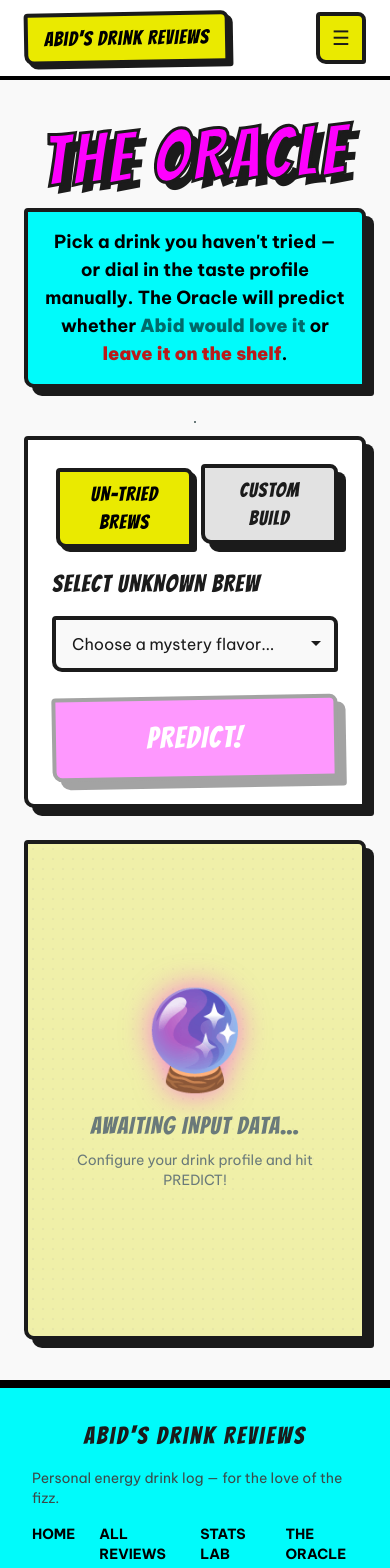
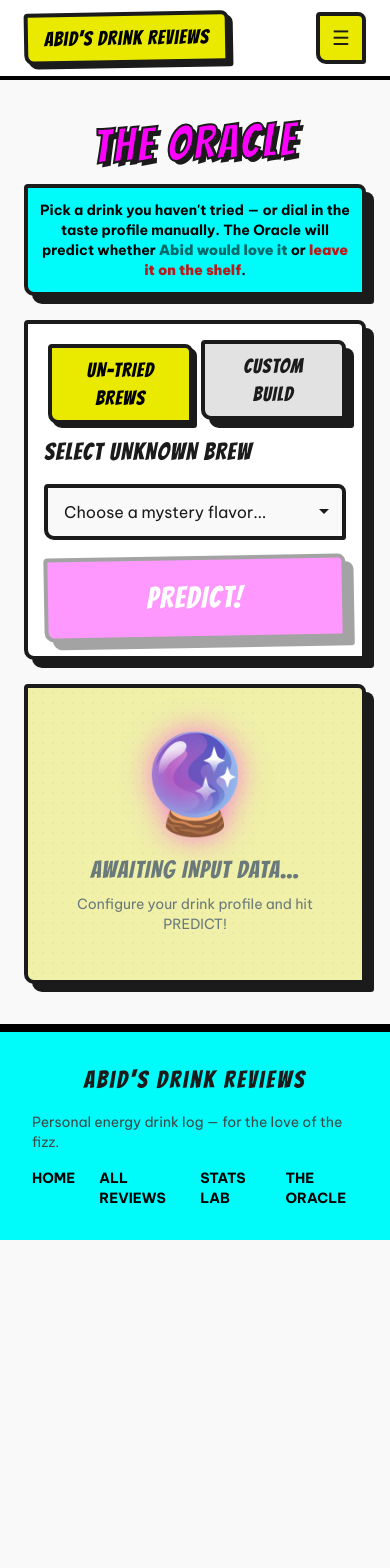
Before and after one commit to troop129/Energy-Drink-Reviews, a Next.js app in the folder energy-drink-oracle/: page /oracle in a window 390 px wide. Shown: the top 1568 px of the page. After the commit the page ends 1240 px from the top, so only its background shows below. Built offline with nearby package versions, Linux system fonts and the light colour scheme.

Commit message:
mobile oracle

```diff
--- a/energy-drink-oracle/components/OracleClient.tsx
+++ b/energy-drink-oracle/components/OracleClient.tsx
@@ -1,5 +1,5 @@
 'use client';
-import { useState, useCallback } from 'react';
+import { useState, useCallback, useRef } from 'react';
 import Image from 'next/image';
 import { Review, ModelWeights, UntriedDrink, PredictorInputs } from '@/lib/types';
 import { predict, findSimilar, getVerdict } from '@/lib/predictor';
@@ -38,6 +38,7 @@ export default function OracleClient({ reviews, weights, untriedDrinks }: Props)
   const [inputs, setInputs] = useState<PredictorInputs>(DEFAULT_INPUTS);
   const [result, setResult] = useState<{ rating: number; similar: Review[] } | null>(null);
   const [predicting, setPredicting] = useState(false);
+  const resultsRef = useRef<HTMLDivElement>(null);
 
   const handleUntriedSelect = (id: string) => {
     setSelectedUntriedId(id);
@@ -66,6 +67,13 @@ export default function OracleClient({ reviews, weights, untriedDrinks }: Props)
       const similar = findSimilar(inputs, reviews, 3);
       setResult({ rating, similar });
       setPredicting(false);
+
+      // Auto-scroll to results on mobile
+      if (window.innerWidth < 768) {
+        setTimeout(() => {
+          resultsRef.current?.scrollIntoView({ behavior: 'smooth', block: 'start' });
+        }, 100);
+      }
     }, 600); // brief delay for dramatic effect
   }, [inputs, weights, reviews]);
 
@@ -74,15 +82,15 @@ export default function OracleClient({ reviews, weights, untriedDrinks }: Props)
   return (
     <>
       {/* Header */}
-      <div className="text-center mb-12">
+      <div className="text-center mb-6 md:mb-12">
         <h1
-          className="font-bangers text-7xl md:text-8xl tracking-wider -rotate-2 inline-block mb-4"
-          style={{ color: '#fe00fe', WebkitTextStroke: '3px #1b1b1b', textShadow: '8px 8px 0px #1b1b1b' }}
+          className="font-bangers text-5xl md:text-8xl tracking-wider -rotate-2 inline-block mb-4"
+          style={{ color: '#fe00fe', WebkitTextStroke: '2px #1b1b1b', textShadow: '4px 4px 0px #1b1b1b' }}
         >
           THE ORACLE
         </h1>
-        <div className="bg-[#00fbfb] comic-border comic-shadow p-4 max-w-xl mx-auto">
-          <p className="font-vietnam text-lg font-bold text-black">
+        <div className="bg-[#00fbfb] comic-border comic-shadow p-3 md:p-4 max-w-xl mx-auto">
+          <p className="font-vietnam text-sm md:text-lg font-bold text-black">
             Pick a drink you haven&apos;t tried — or dial in the taste profile manually.
             The Oracle will predict whether <strong className="text-[#006a6a]">Abid would love it</strong> or{' '}
             <strong className="text-[#ba1a1a]">leave it on the shelf</strong>.
@@ -90,9 +98,9 @@ export default function OracleClient({ reviews, weights, untriedDrinks }: Props)
         </div>
       </div>
 
-      <div className="max-w-5xl mx-auto grid grid-cols-1 md:grid-cols-2 gap-8">
+      <div className="max-w-5xl mx-auto grid grid-cols-1 md:grid-cols-2 gap-6 md:gap-8">
         {/* ===== LEFT: INPUTS ===== */}
-        <div className="bg-white comic-border comic-shadow p-6 flex flex-col gap-6">
+        <div className="bg-white comic-border comic-shadow p-4 md:p-6 flex flex-col gap-4 md:gap-6">
 
           {/* Tabs */}
           <div className="flex gap-3">
@@ -189,9 +197,9 @@ export default function OracleClient({ reviews, weights, untriedDrinks }: Props)
               {SLIDER_FIELDS.map(({ key, label }) => (
                 <div key={key} className="flex flex-col gap-1">
                   <div className="flex justify-between items-center">
-                    <label className="font-bangers text-lg tracking-wider">{label}</label>
+                    <label className="font-bangers text-base md:text-lg tracking-wider">{label}</label>
                     <span
-                      className="font-bangers text-xl px-2 py-0.5 comic-border"
+                      className="font-bangers text-lg md:text-xl px-2 py-0.5 comic-border"
                       style={{ background: '#eaea00', minWidth: 32, textAlign: 'center' }}
                     >
                       {inputs[key as keyof typeof inputs] as number}
@@ -201,9 +209,9 @@ export default function OracleClient({ reviews, weights, untriedDrinks }: Props)
                     type="range" min={1} max={5} step={1}
                     value={inputs[key as keyof typeof inputs] as number}
                     onChange={e => setInputs(v => ({ ...v, [key]: Number(e.target.value) }))}
-                    className="w-full"
+                    className="w-full h-2 md:h-auto"
                   />
-                  <div className="flex justify-between font-bangers text-xs text-[#6a7a7a]">
+                  <div className="hidden md:flex justify-between font-bangers text-xs text-[#6a7a7a]">
                     <span>1</span><span>2</span><span>3</span><span>4</span><span>5</span>
                   </div>
                 </div>
@@ -222,7 +230,10 @@ export default function OracleClient({ reviews, weights, untriedDrinks }: Props)
         </div>
 
         {/* ===== RIGHT: RESULTS ===== */}
-        <div className="bg-[#f3f3f3] comic-border comic-shadow p-6 flex flex-col items-center justify-center min-h-[500px] relative overflow-hidden">
+        <div
+          ref={resultsRef}
+          className="bg-[#f3f3f3] comic-border comic-shadow p-4 md:p-6 flex flex-col items-center justify-center min-h-[300px] md:min-h-[500px] relative overflow-hidden"
+        >
 
           {/* Halftone dots decoration */}
           <div className="absolute inset-0 halftone-bg-yellow opacity-30 pointer-events-none" />
@@ -248,53 +259,51 @@ export default function OracleClient({ reviews, weights, untriedDrinks }: Props)
             <div className="text-center relative z-10 w-full bam-animate">
               {/* Big score display — clean card, no clipping starburst */}
               <div
-                className="comic-border inline-flex flex-col items-center justify-center px-10 py-6 mb-4 -rotate-2"
+                className="comic-border inline-flex flex-col items-center justify-center px-6 py-4 md:px-10 md:py-6 mb-4 -rotate-2 shadow-[6px_6px_0px_0px_#1b1b1b] md:shadow-[10px_10px_0px_0px_#1b1b1b]"
                 style={{
                   background: verdict.bg,
                   color: verdict.color,
-                  boxShadow: '10px 10px 0px 0px #1b1b1b',
-                  minWidth: 200,
+                  minWidth: 160,
                 }}
               >
-                <span className="font-bangers text-2xl tracking-widest leading-none opacity-80">
+                <span className="font-bangers text-xl md:text-2xl tracking-widest leading-none opacity-80">
                   {verdict.exclaim}
                 </span>
-                <span className="font-bangers leading-none" style={{ fontSize: '4.5rem', lineHeight: 1 }}>
+                <span className="font-bangers leading-none text-5xl md:text-7xl" style={{ lineHeight: 1 }}>
                   {result.rating.toFixed(1)}
                 </span>
-                <span className="font-bangers text-lg tracking-widest leading-none">
+                <span className="font-bangers text-base md:text-lg tracking-widest leading-none">
                   OUT OF 10
                 </span>
               </div>
 
               <div
-                className="font-bangers text-3xl tracking-wider comic-border px-4 py-2 inline-block mb-4 block"
+                className="font-bangers text-xl md:text-3xl tracking-wider comic-border px-3 py-1.5 md:px-4 md:py-2 inline-block mb-4 block"
                 style={{ background: verdict.bg, color: verdict.color }}
               >
-                {verdict.label} — {result.rating >= 7 ? 'Abid would drink this.' : result.rating >= 5 ? 'Maybe on a slow day.' : 'Hard pass.'}
+                {verdict.label} — <span className="text-sm md:text-xl">{result.rating >= 7 ? 'Abid would drink this.' : result.rating >= 5 ? 'Maybe on a slow day.' : 'Hard pass.'}</span>
               </div>
 
               {/* Similar drinks */}
               {result.similar.length > 0 && (
-                <div className="mt-6 text-left">
-                  <div className="font-bangers text-xl tracking-wider mb-3 text-[#1b1b1b]">CLOSEST TO DRINKS ABID HAS TRIED:</div>
-                  <div className="flex flex-col gap-3">
+                <div className="mt-4 md:mt-6 text-left w-full">
+                  <div className="font-bangers text-lg md:text-xl tracking-wider mb-2 md:mb-3 text-[#1b1b1b]">CLOSEST TO DRINKS ABID HAS TRIED:</div>
+                  <div className="flex flex-col gap-2 md:gap-3">
                     {result.similar.map(s => (
-                      <div key={s.id} className="bg-white comic-border comic-shadow-sm p-3 flex items-center gap-3">
-                        <div className="relative w-12 h-12 shrink-0 comic-border overflow-hidden">
+                      <div key={s.id} className="bg-white comic-border comic-shadow-sm p-2 md:p-3 flex items-center gap-2 md:gap-3">
+                        <div className="relative w-10 h-10 md:w-12 md:h-12 shrink-0 comic-border overflow-hidden">
                           <Image src={`/images/reviews/${s.image_filename}`} alt={s.official_name} fill className="object-cover" />
                         </div>
                         <div className="min-w-0 flex-1">
-                          <div className="font-bangers text-base tracking-wider leading-tight truncate">{s.official_name}</div>
-                          <div className="font-vietnam text-xs text-[#6a7a7a]">{s.brand} • Rated {s.rating}/10</div>
+                          <div className="font-bangers text-sm md:text-base tracking-wider leading-tight truncate">{s.official_name}</div>
+                          <div className="font-vietnam text-[10px] md:text-xs text-[#6a7a7a]">{s.brand} • Rated {s.rating}/10</div>
                         </div>
                         {/* Plain pill badge — no clip-path clipping */}
                         <div
-                          className="font-bangers text-sm px-3 py-1 comic-border shrink-0"
+                          className="font-bangers text-xs md:text-sm px-2 md:px-3 py-0.5 md:py-1 comic-border shrink-0 shadow-[2px_2px_0_0_#1b1b1b] md:shadow-[3px_3px_0_0_#1b1b1b]"
                           style={{
                             background: s.rating >= 8 ? '#eaea00' : s.rating >= 6 ? '#ffd7f5' : '#ba1a1a',
                             color: s.rating < 5 ? '#fff' : '#1b1b1b',
-                            boxShadow: '3px 3px 0 #1b1b1b',
                           }}
                         >
                           {s.rating.toFixed(1)}
```
